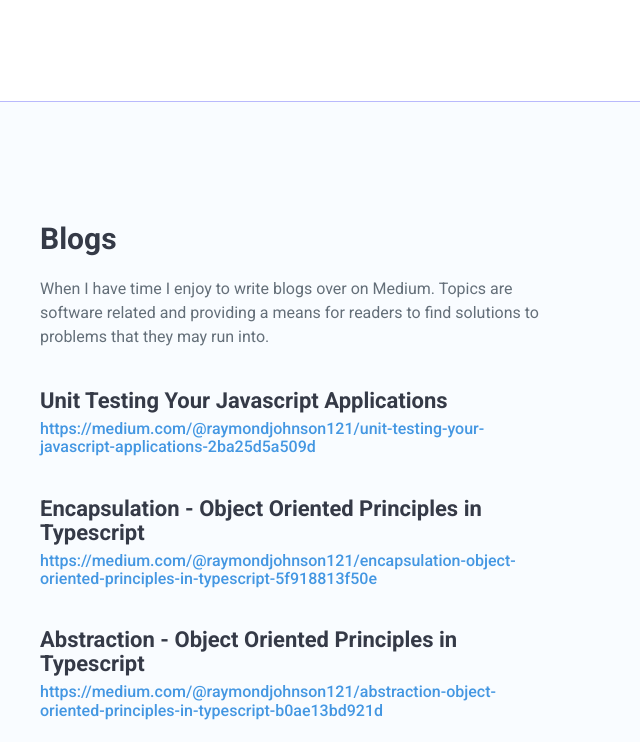
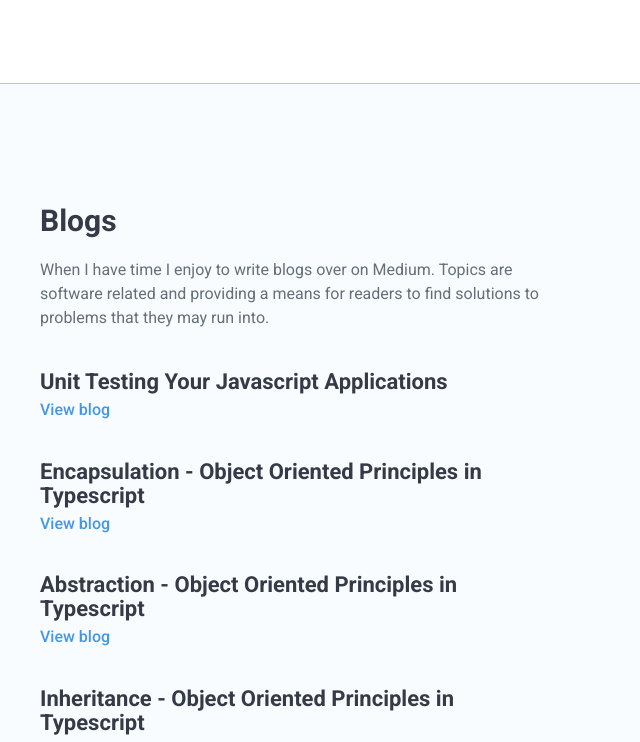
Before and after one commit to rayjohnson1/personal-portfolio, a React (Create React App) app: page / in a window 1280 px wide. Shown: the part 3374-4116 px from the top of the page, without its empty margins (0-640 px from the left). Built offline with nearby package versions, Linux system fonts and the light colour scheme.

Commit message:
minor fixes

```diff
--- a/src/components/blogs/Blogs.tsx
+++ b/src/components/blogs/Blogs.tsx
@@ -11,23 +11,23 @@
                     <div className={`blogs__grid`}>
                         <div className={`blog`}>
                             <p className={`blog-title`}>Unit Testing Your Javascript Applications</p>
-                            <a href={`https://medium.com/@raymondjohnson121/unit-testing-your-javascript-applications-2ba25d5a509d`} className={`link link--bold`}>https://medium.com/@raymondjohnson121/unit-testing-your-javascript-applications-2ba25d5a509d</a>
+                            <a href={`https://medium.com/@raymondjohnson121/unit-testing-your-javascript-applications-2ba25d5a509d`} className={`link link--bold`}>View blog</a>
                         </div>
                         <div className={`blog`}>
                             <p className={`blog-title`}>Encapsulation - Object Oriented Principles in Typescript</p>
-                            <a href={`https://medium.com/@raymondjohnson121/encapsulation-object-oriented-principles-in-typescript-5f918813f50e`} className={`link link--bold`}>https://medium.com/@raymondjohnson121/encapsulation-object-oriented-principles-in-typescript-5f918813f50e</a>
+                            <a href={`https://medium.com/@raymondjohnson121/encapsulation-object-oriented-principles-in-typescript-5f918813f50e`} className={`link link--bold`}>View blog</a>
                         </div>
                         <div className={`blog`}>
                             <p className={`blog-title`}>Abstraction - Object Oriented Principles in Typescript</p>
-                            <a href={`https://medium.com/@raymondjohnson121/abstraction-object-oriented-principles-in-typescript-b0ae13bd921d`} className={`link link--bold`}>https://medium.com/@raymondjohnson121/abstraction-object-oriented-principles-in-typescript-b0ae13bd921d</a>
+                            <a href={`https://medium.com/@raymondjohnson121/abstraction-object-oriented-principles-in-typescript-b0ae13bd921d`} className={`link link--bold`}>View blog</a>
                         </div>
                         <div className={`blog`}>
                             <p className={`blog-title`}>Inheritance - Object Oriented Principles in Typescript</p>
-                            <a href={`https://medium.com/@raymondjohnson121/inheritance-object-oriented-principles-in-typescript-cdc83c88f236`} className={`link link--bold`}>https://medium.com/@raymondjohnson121/inheritance-object-oriented-principles-in-typescript-cdc83c88f236</a>
+                            <a href={`https://medium.com/@raymondjohnson121/inheritance-object-oriented-principles-in-typescript-cdc83c88f236`} className={`link link--bold`}>View blog</a>
                         </div>
                         <div className={`blog`}>
                             <p className={`blog-title`}>Polymorphism - Object Oriented Principles in Typescript</p>
-                            <a href={`https://medium.com/@raymondjohnson121/polymorphism-object-oriented-principles-in-typescript-b176995e5643`} className={`link link--bold`}>https://medium.com/@raymondjohnson121/polymorphism-object-oriented-principles-in-typescript-b176995e5643</a>
+                            <a href={`https://medium.com/@raymondjohnson121/polymorphism-object-oriented-principles-in-typescript-b176995e5643`} className={`link link--bold`}>View blog</a>
                         </div>
                     </div>
                 </div>
--- a/src/components/blogs/styles.scss
+++ b/src/components/blogs/styles.scss
@@ -1,3 +1,4 @@
+@import '../../styles/global/mixins';
 @import '../../styles/global/variables';
 
 .blogs{
@@ -9,6 +10,10 @@
     .container{
         display: grid;
         grid-template-columns: minmax(min-content, 500px);
+
+        @include breakpoint(sm){
+            grid-template-columns: 1fr;
+        }
 
         p.blog__copy{
             margin-top: -2rem;
@@ -29,6 +34,13 @@
             font-weight: 700;
             font-size: 2.2rem;
         }
+
+        a{
+            // width: 100%;
+            // overflow: hidden;
+            // white-space: nowrap;
+            // text-overflow: ellipsis;
+        }
     }
 
 }
--- a/src/components/projects/Projects.tsx
+++ b/src/components/projects/Projects.tsx
@@ -19,7 +19,7 @@
                                     <img src={personal_site} alt={`Project Thumbnail`} />
                                 </div>
                                 <div className={`project__display__actions`}>
-                                    <a href={`#`} className={`link link--inactive`}><i className="fas fa-desktop"></i><span>Hope you are enjoying :)</span></a>
+                                    <a href={`#`} className={`link link--inactive`}><i className="fas fa-desktop"></i><span>Live Preview</span></a>
                                     <a href={`https://github.com/rayjohnson1/personal-portfolio`} className={`link`}><i className="fas fa-code-branch"></i><span>View Source</span></a>
                                 </div>
                             </div>
```
